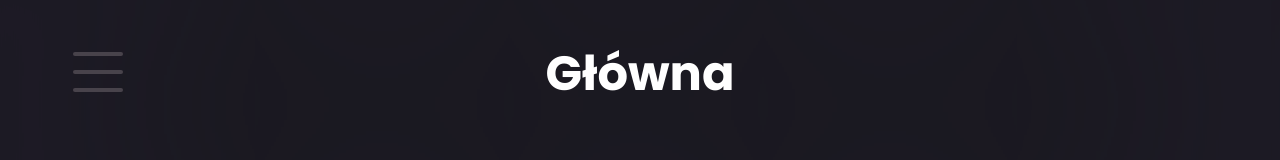
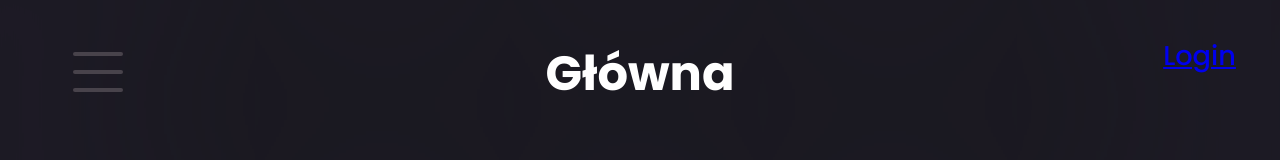
Before and after one commit to mxmg1/mxmg1.github.io, a website: page index.html in a window 1280 px wide. Shown: the top 160 px of the page. Drawn offline with Linux system fonts and the light colour scheme.

Commit message:
Login button

```diff
--- a/index.html
+++ b/index.html
@@ -82,6 +82,10 @@
             </div>
           </div>
         </div>
+          <div class="login">
+            <a href="#">Login</a>
+          </div>
+        </div>
       </div>
     </nav>
   </body>
--- a/style.css
+++ b/style.css
@@ -188,3 +188,14 @@ main .mainbar {
   left: 20px;
   font-size: 1rem;
 }
+
+.login{
+  text-decoration: none;
+  color: #ffffff;
+  font-weight: 500;
+  font-size: 1.7rem;
+  padding: 0.7rem;
+  position: absolute;
+  top: 3%;
+  left: 90%;
+}
```
